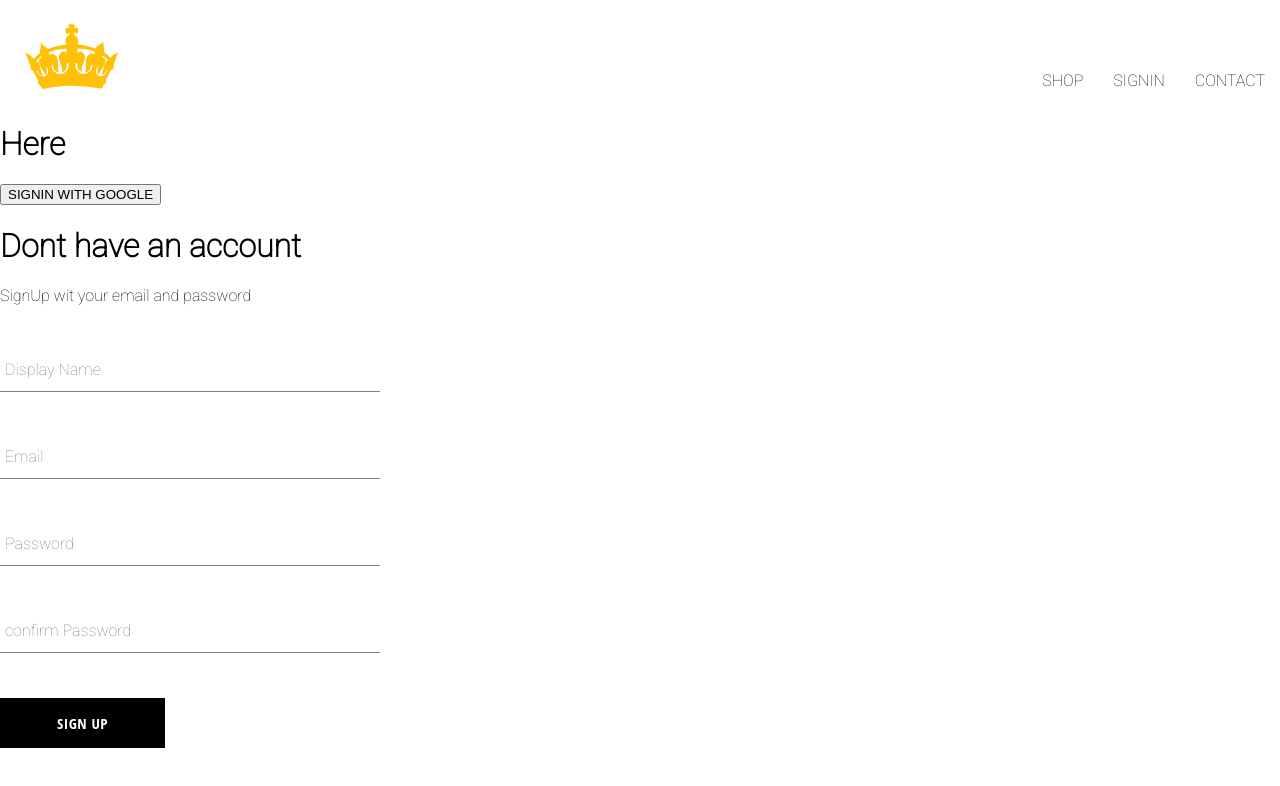
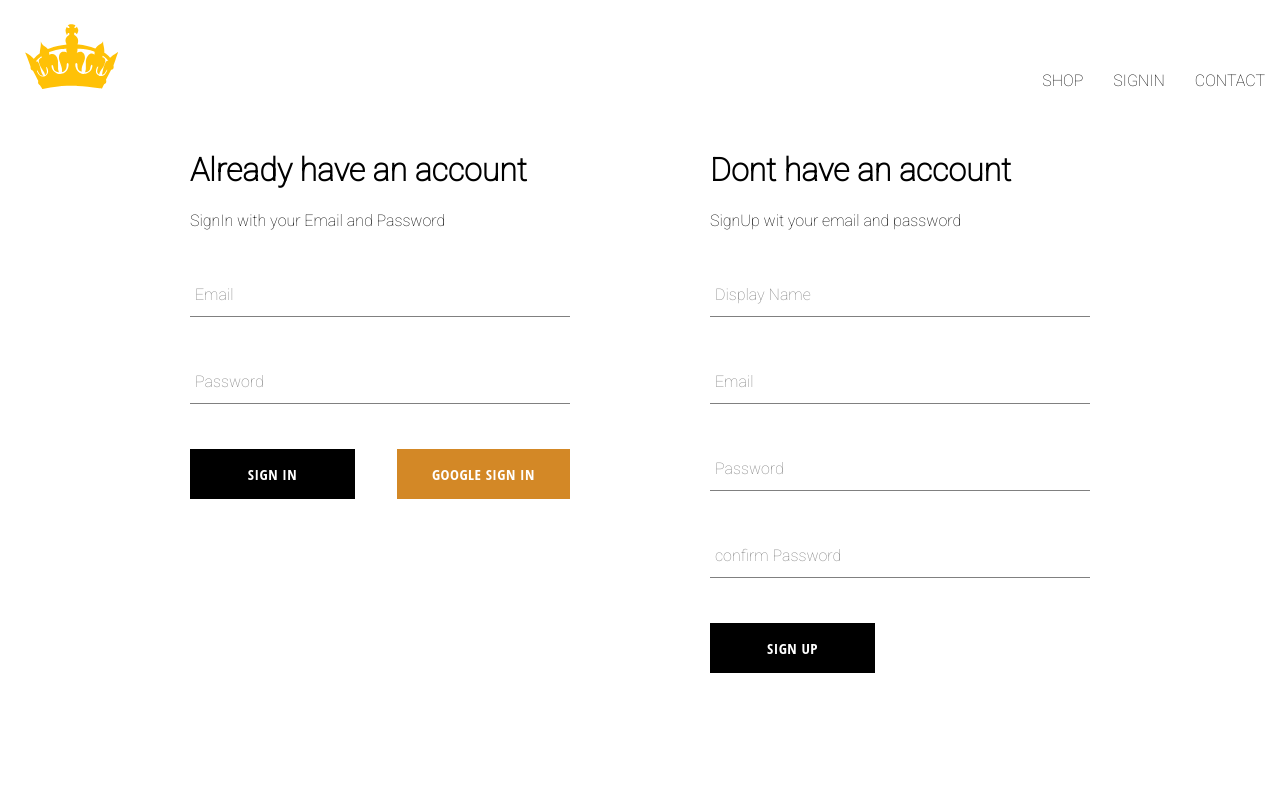
Before and after one commit to DVictor101/Kings-clothing, a React (Create React App) app: page /signin in a window 1280 px wide. Shown: the top 786 px of the page. Built offline with nearby package versions, Linux system fonts and the light colour scheme.

Commit message:
added the sign in and the sign up form

```diff
--- a/src/App.js
+++ b/src/App.js
@@ -3,7 +3,7 @@ import { Routes, Route } from "react-router-dom";
 import HomePage from "./pages/homepage/homePage";
 import Header from "./components/header/header";
 import ShopPage from "./pages/shoppage/shopPage";
-import SignIn from "./pages/registration/signin";
+import Registration from "./pages/registration/registration";
 
 const App = () => {
  return (
@@ -16,7 +16,7 @@ const App = () => {
      element={<HomePage />}
     />
     <Route path="shop" element={<ShopPage />} />
-    <Route path="/signin" element={<SignIn />} />
+    <Route path="/signin" element={<Registration />} />
    </Routes>
   </div>
  );
--- a/src/components/custom-button/custombutton.scss
+++ b/src/components/custom-button/custombutton.scss
@@ -23,11 +23,11 @@
  }
 
  &.google-sign-in {
-  background-color: #4285f4;
+  background-color: #d38826;
   color: white;
 
   &:hover {
-   background-color: #a5a321;
+   background-color: #0e0e0d;
    border: none;
   }
  }
--- /dev/null
+++ b/src/components/signin/signIn.js
@@ -0,0 +1,118 @@
+import "./signin.scss";
+import { useState } from "react";
+import FormInput from "../form-input/formInput";
+import CustomButton from "../custom-button/custumButton";
+
+import {
+ CreateUserDocument,
+ signInWithGoogleRedirect,
+ SignInUserWithEmailAndPassword,
+} from "../../firebase/firebase";
+
+const initalFormFields = {
+ email: "",
+ password: "",
+};
+
+const SignIn = () => {
+ /*useEffect(() => {
+  const fetchData = async () => {
+   const response = await getRedirectResult(
+    Authentication
+   );
+   console.log(response);
+   if (response) {
+    await CreateUserDocument(response.user);
+   }
+  };
+  fetchData();
+ }, []);*/
+ const SignInWithGoogle = async () => {
+  const { user } =
+   await signInWithGoogleRedirect();
+  await CreateUserDocument(user);
+ };
+
+ const [Formfields, setFormfields] = useState(
+  initalFormFields
+ );
+ const { email, password } = Formfields;
+
+ const resetFormFields = () => {
+  setFormfields(initalFormFields);
+ };
+
+ const hanleSubmit = async (event) => {
+  event.preventDefault();
+
+  try {
+   const response =
+    await SignInUserWithEmailAndPassword(
+     email,
+     password
+    );
+
+   console.log(response);
+   resetFormFields();
+  } catch (err) {
+   if (err.code === "auth/wrong-password") {
+    alert("Wrong Password Entered");
+    resetFormFields();
+   } else if (
+    err.code === "auth/user-not-found"
+   ) {
+    alert(
+     "No account found for this user, Signup with us"
+    );
+    resetFormFields();
+   }
+  }
+ };
+ const handleChange = (e) => {
+  const { name, value } = e.target;
+  setFormfields({
+   ...Formfields,
+   [name]: value,
+  });
+ };
+
+ return (
+  <div className="sign-up-container">
+   <h1>Already have an account</h1>
+   <span>
+    SignIn with your Email and Password
+   </span>
+   <form onSubmit={hanleSubmit}>
+    <FormInput
+     label="Email"
+     type="email"
+     value={email}
+     name="email"
+     onChange={handleChange}
+     required
+    />
+    <FormInput
+     label="Password"
+     type="password"
+     value={password}
+     name="password"
+     onChange={handleChange}
+     required
+    />
+    <div className="btn-container">
+     <CustomButton type="submit">
+      Sign In{" "}
+     </CustomButton>
+     <CustomButton type="button"
+      buttonType="google"
+      onClick={SignInWithGoogle}
+     >
+      Google Sign In
+     </CustomButton>
+    </div>
+   </form>
+  </div>
+ );
+};
+
+export default SignIn;
--- /dev/null
+++ b/src/components/signin/signin.scss
@@ -0,0 +1,13 @@
+.sign-up-container {
+ display: flex;
+ flex-direction: column;
+ width: 380px;
+
+ h2 {
+  margin: 10px 0;
+ }
+ .btn-container{
+    display: flex;
+    justify-content: space-between;
+ }
+}
--- a/src/firebase/firebase.js
+++ b/src/firebase/firebase.js
@@ -4,7 +4,8 @@ import {
  getAuth,
  signInWithRedirect,
  GoogleAuthProvider,
- createUserWithEmailAndPassword,
+    createUserWithEmailAndPassword,
+ signInWithEmailAndPassword
 } from "firebase/auth";
 import {
  getFirestore,
@@ -77,4 +78,13 @@ export const CreateUserWithEmailAndPassword =
    email,
    password
   );
- };
+    };
+    export const SignInUserWithEmailAndPassword =
+    async (email, password) => {
+     if (!email || !password) return;
+     return await signInWithEmailAndPassword(
+      Authentication,
+      email,
+      password
+     );
+    };
--- /dev/null
+++ b/src/pages/registration/registration.js
@@ -0,0 +1,15 @@
+import "./registration.scss";
+import SignUp from "../../components/signup/signup";
+import SignIn from "../../components/signin/signIn";
+
+const Registration = () => {
+
+
+ return (
+  <div className="reg-cont">
+   <SignIn />
+   <SignUp />
+  </div>
+ );
+};
+export default Registration;
--- /dev/null
+++ b/src/pages/registration/registration.scss
@@ -0,0 +1,6 @@
+.reg-cont {
+ display: flex;
+ justify-content: space-between;
+ width: 900px;
+ margin: 30px auto;
+}
--- a/src/pages/registration/signin.js
+++ /dev/null
@@ -1,41 +0,0 @@
-import "./signin.scss";
-import {
- signInWithGoogleRedirect,
- Authentication,
-} from "../../firebase/firebase";
-import { useEffect } from "react";
-import { getRedirectResult } from "firebase/auth";
-import { CreateUserDocument } from "../../firebase/firebase";
-import SignUp from "../../components/signup/signup";
-
-const SignIn = () => {
- useEffect(() => {
-  const fetchData = async () => {
-   const response = await getRedirectResult(
-    Authentication
-   );
-   console.log(response);
-   if (response) {
-    await CreateUserDocument(response.user);
-   }
-  };
-  fetchData();
- }, []);
- /* const logGoogleUser = async () => {
-  const response =
-   await signInWithGoogleRedirect();
-  console.log(response);
-  await createUserDocument(response);
- };*/
-
- return (
-  <div>
-   <h1>Here</h1>
-   <button onClick={signInWithGoogleRedirect}>
-    SIGNIN WITH GOOGLE
-   </button>
-   <SignUp />
-  </div>
- );
-};
-export default SignIn;
```
Also changed, not shown: src/pages/registration/signin.scss (deleted).
